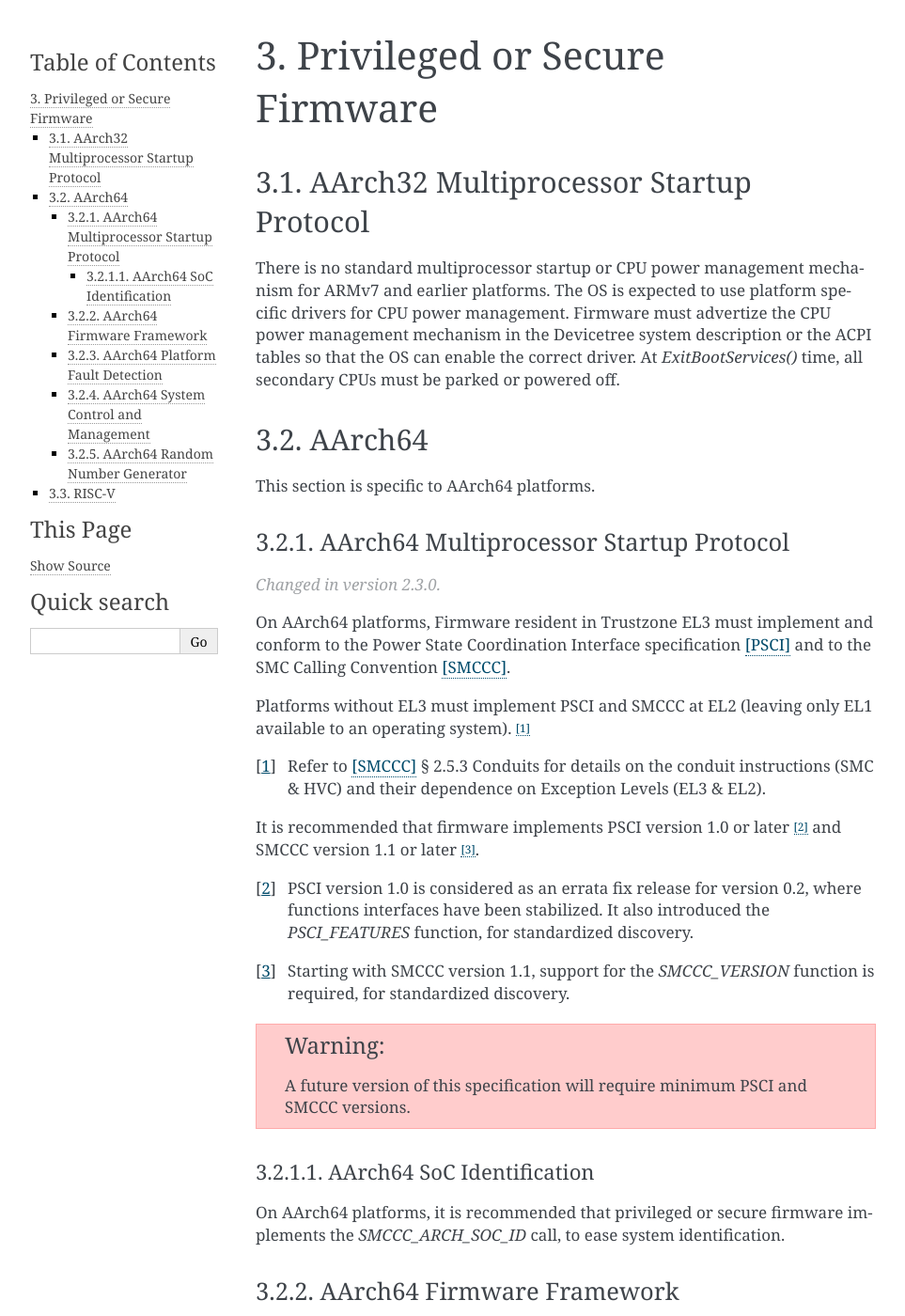
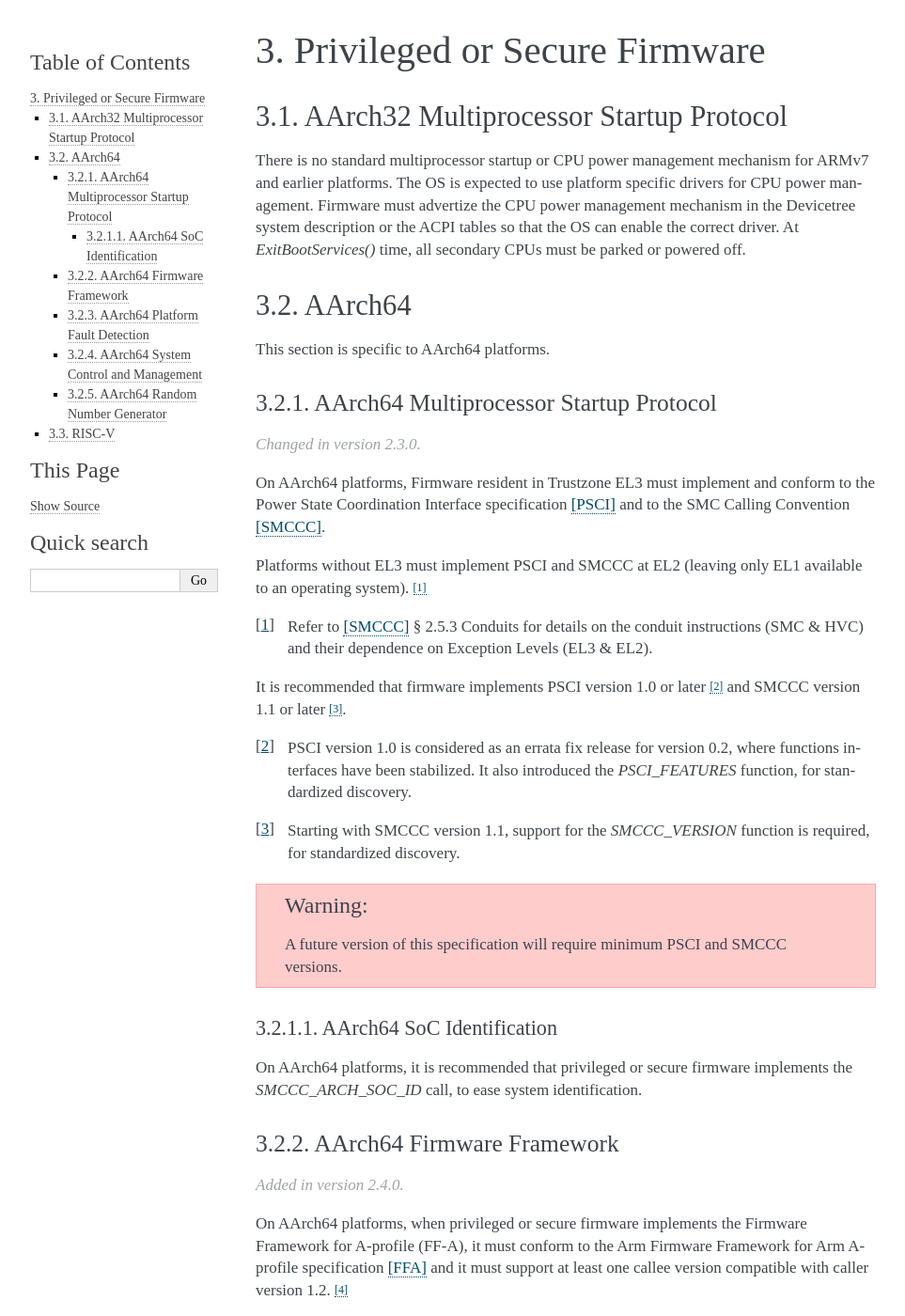
Before and after one commit to ARM-software/ebbr, a Sphinx documentation site: the page built from source/chapter3-secureworld.rst, in a window 1280 px wide and 1400 px high. Shown: the whole window at 94% size, without its empty margins (148-1111 px from the left). Built offline with Sphinx 7.4.7, drawn with Linux system fonts in a browser that asks for light colours.

Commit message:
Tune HTML theme parameters
Borrow two changes from the Linux kernel alabaster theme configuration:

- Make the sidebar fixed, for easier navigation.
- Change the font family to serif, to make the HTML visually closer to the
  pdf, and arguably a bit easier to read.

Signed-off-by: Vincent Stehlé <vincent.stehle@arm.com>

```diff
--- a/source/conf.py
+++ b/source/conf.py
@@ -94,7 +94,10 @@
 # further.  For a list of options available for each theme, see the
 # documentation.
 #
-# html_theme_options = {}
+html_theme_options = {
+    "fixed_sidebar": "true",
+    "font_family": "serif",
+}
 
 # Add any paths that contain custom static files (such as style sheets) here,
 # relative to this directory. They are copied after the builtin static files,
```
